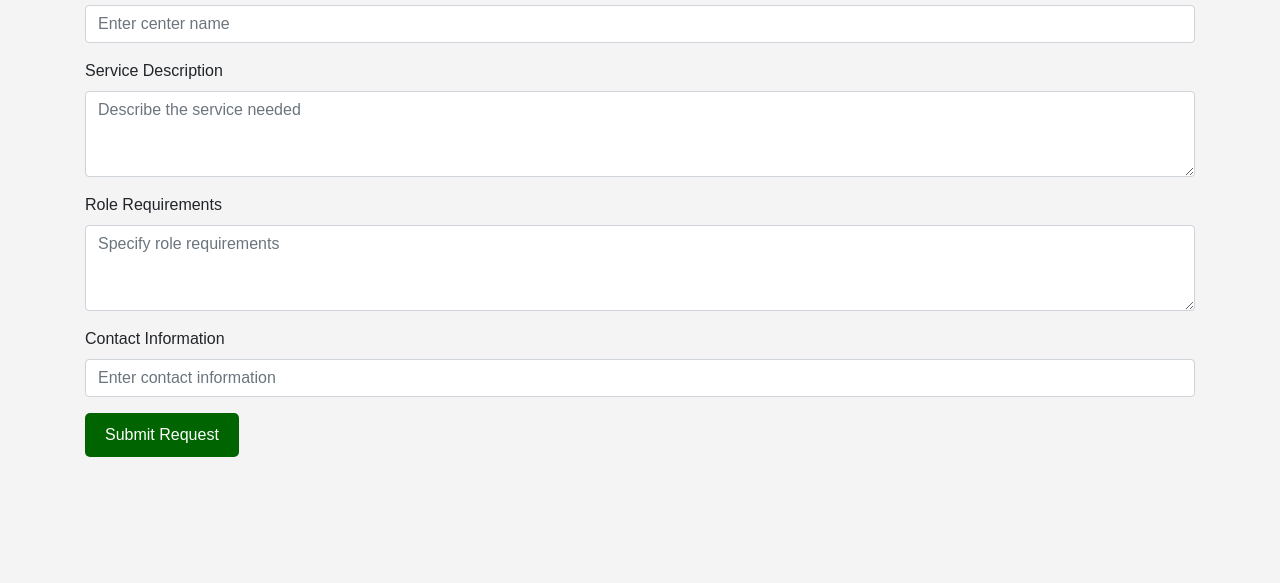
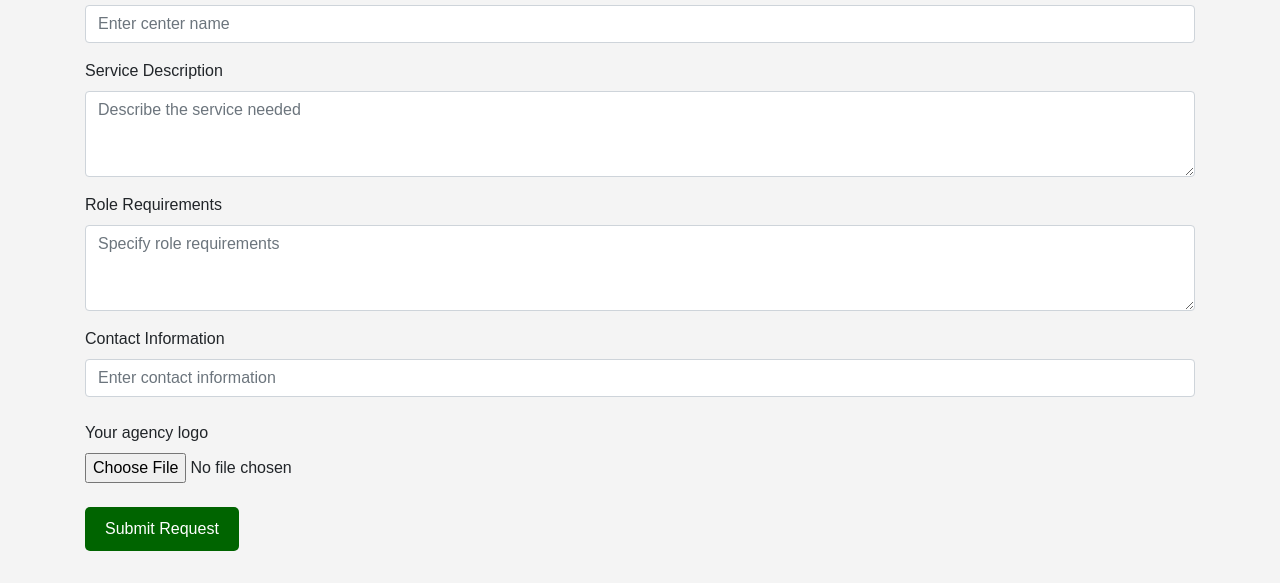
Before and after one commit to Nobel-T7Alem/Personal-Task-Management-System, a plain HTML site: page Frontend/src/HTML Agency/ServiceRequest.html in a window 1280 px wide. Shown: the part 217-800 px from the top of the page. Drawn offline with nearby package versions, Linux system fonts and the light colour scheme.

Commit message:
added image input and updated the gitignore file

```diff
--- a/Backend/package.json
+++ b/Backend/package.json
@@ -27,12 +27,16 @@
     "@nestjs/mongoose": "^10.0.2",
     "@nestjs/passport": "^10.0.3",
     "@nestjs/platform-express": "^10.0.0",
+    "class": "^0.1.4",
+    "class-transformer": "^0.5.1",
+    "class-validator": "^0.14.0",
     "jsonwebtoken": "^9.0.2",
     "mongoose": "^8.0.3",
     "passport": "^0.7.0",
     "passport-jwt": "^4.0.1",
     "reflect-metadata": "^0.1.13",
-    "rxjs": "^7.8.1"
+    "rxjs": "^7.8.1",
+    "validator": "^13.11.0"
   },
   "devDependencies": {
     "@nestjs/cli": "^10.0.0",
--- a/Backend/src/auth/auth.module.ts
+++ b/Backend/src/auth/auth.module.ts
@@ -22,6 +22,6 @@ import { AgencyModule } from 'src/agency/agency.module';
     }),
   ],
   controllers: [AuthController],
-  providers: [AuthService, JwtStrategy,  VolunteerService, AgencyService],
+  providers: [AuthService, JwtStrategy, VolunteerService, AgencyService],
 })
-export class AuthModule {}
+export class AuthModule { }
--- a/Backend/src/volunteer/dto/create-volunteer.dto.ts
+++ b/Backend/src/volunteer/dto/create-volunteer.dto.ts
@@ -1,5 +1,4 @@
-import { IsString, IsNotEmpty } from 'class-validator';
-
+import { IsNotEmpty, IsString } from "class-validator";
 export class CreateVolunteerDto {
     @IsString()
     @IsNotEmpty()
@@ -7,7 +6,7 @@ export class CreateVolunteerDto {
 
     @IsString()
     @IsNotEmpty()
-    username:string;
+    username: string;
 
     @IsString()
     @IsNotEmpty()
--- a/Frontend/src/HTML Agency/ServiceRequest.html
+++ b/Frontend/src/HTML Agency/ServiceRequest.html
@@ -76,6 +76,12 @@
             placeholder="Enter contact information"
           />
         </div>
+        <div class="form group my-4">
+          <label for="photo">Your agency logo</label>
+          <div>
+            <input type="file" />
+          </div>
+        </div>
         <button type="submit" class="btn btn-big-green">Submit Request</button>
       </form>
     </div>
```
Also changed, not shown: Backend/src/agency/agency.service.ts (+8 -8 lines), Backend/src/app.module.ts (+6 -4 lines), Backend/dist/agency/agency.module.js, Backend/dist/app.module.d.ts (added), Backend/dist/app.module.js, 7 other files.
